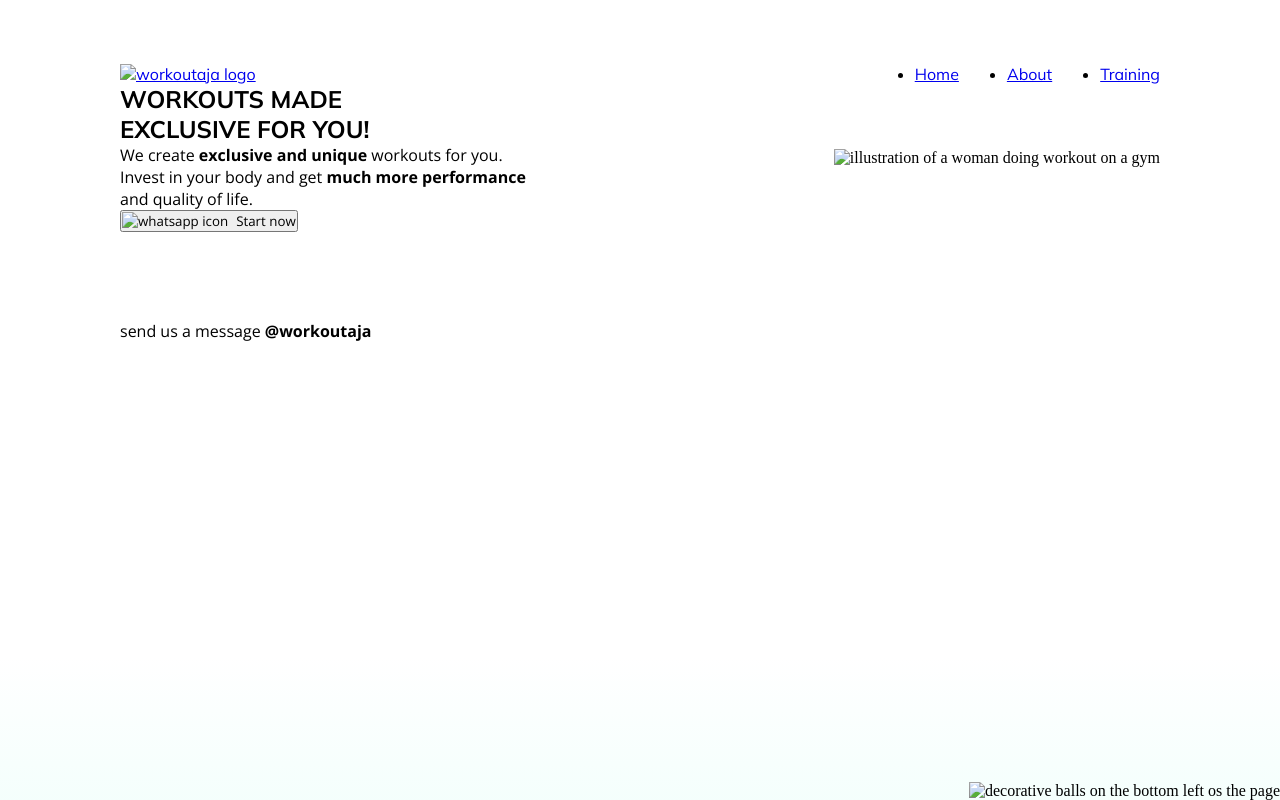
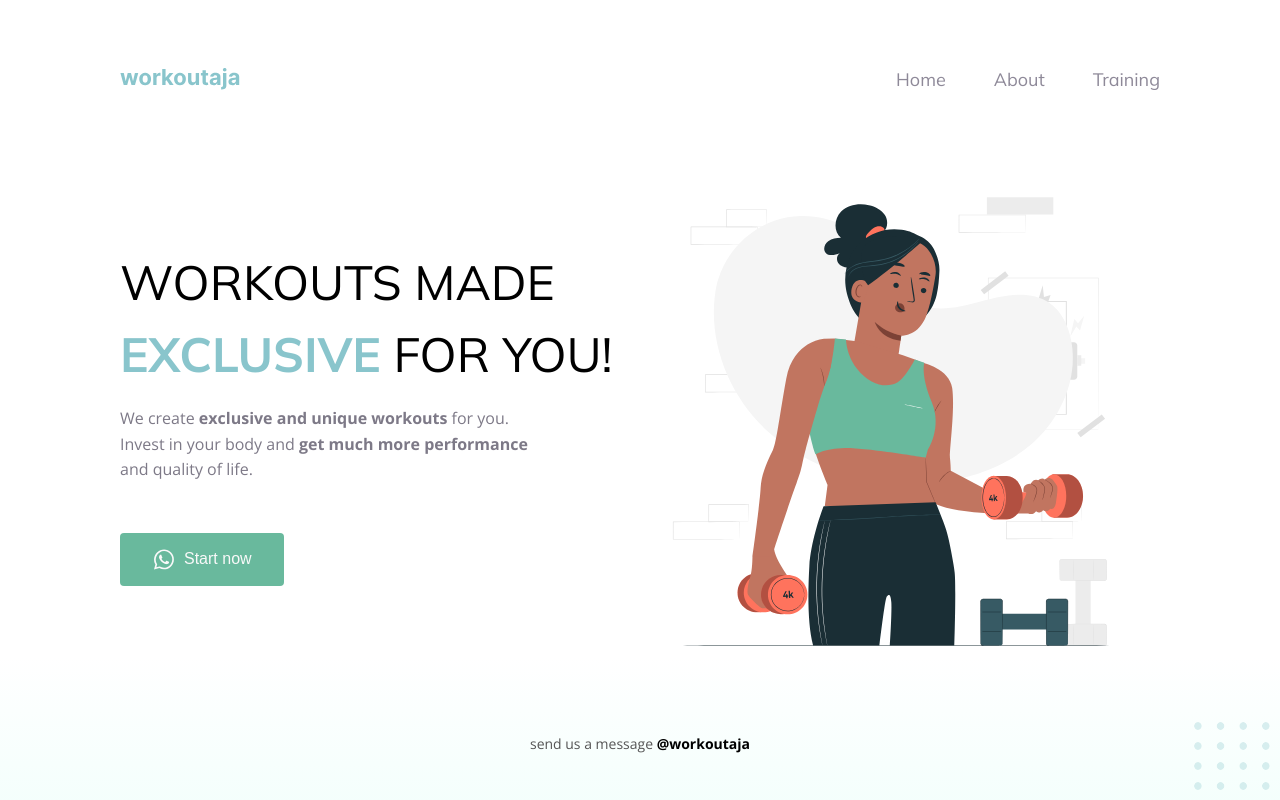
Before and after one commit to fikriandrrhm19/learn-js-ts-by-doing, a plain HTML site: page assignments/task_3/index.html in a window 1280 px wide. Drawn offline with nearby package versions, Linux system fonts and the light colour scheme.

Commit message:
Customize CSS and HTML files so that they look as required

```diff
--- a/assignments/task_3/index.html
+++ b/assignments/task_3/index.html
@@ -5,16 +5,16 @@
     <link rel="preconnect" href="https://fonts.gstatic.com" crossorigin>
     <meta charset="UTF-8">
     <meta name="viewport" content="width=device-width, initial-scale=1.0">
-    <title>Document</title>
-    <link rel="stylesheet" href="./style.css">
+    <title>WorkoutAja</title>
+    <link rel="stylesheet" href="style.css">
     <link href="https://fonts.googleapis.com/css2?family=Mulish:wght@400;700&family=Open+Sans:wght@400;700&display=swap" rel="stylesheet">
   </head>
 
   <body>
     <div class="page">
       <nav>
-        <a href="#" id="logo" href="#">
-          <img src="./imgs/logo.svg" alt="workoutaja logo">
+        <a href="#" id="logo">
+          <img src="./images/logo.svg" alt="WorkoutAja logo">
         </a>
         <ul>
           <li><a href="#">Home</a></li>
@@ -26,14 +26,14 @@
       <main>
         <section class="text">
           <h1>WORKOUTS MADE <br> <span>EXCLUSIVE</span> FOR YOU!</h1>
-          <p>We create <strong>exclusive and unique</strong> workouts for you. <br>
-            Invest in your body and get <strong>much more performance</strong><br>and quality of life.</p>
+          <p>We create <strong>exclusive and unique workouts</strong> for you. <br>
+            Invest in your body and <strong>get much more performance</strong><br>and quality of life.</p>
           <button alt="go to whatsapp">
-            <img src="./imgs/whatsapp-icon.svg" alt="whatsapp icon">
+            <img src="./images/whatsapp-icon.svg" alt="whatsapp icon">
             Start now
           </button>
         </section>
-        <img src="./imgs/woman.svg" alt="illustration of a woman doing workout on a gym">
+        <img class="hero-image" src="./images/woman.svg" alt="Illustration of a woman working out in a gym">
       </main>
 
       <footer>
@@ -41,6 +41,6 @@
       </footer>
 
     </div>
-    <img id="balls" src="./imgs/balls.svg" alt="decorative balls on the bottom left os the page">
+    <img id="balls" src="./images/balls.svg" alt="decorative balls on the bottom left os the page">
   </body>
 </html>
--- a/assignments/task_3/style.css
+++ b/assignments/task_3/style.css
@@ -1,13 +1,12 @@
 * {
   margin: 0;
   padding: 0;
+  box-sizing: border-box;
 }
-/* font-family: 'Mulish', sans-serif;
-font-family: 'Open Sans', sans-serif; */
 
 body {
   background: linear-gradient(180deg, rgba(227, 255, 248, 0) 82.08%, rgba(227, 255, 248, 0.38) 100%);
-
+  font-family: 'Open Sans', sans-serif;
   min-height: 100vh;
 }
 
@@ -20,26 +19,33 @@ body {
 /* Check margin */
 nav {
   font-family: 'Mulish', sans-serif;
-  color: #000;
   display: flex;
   justify-content: space-between;
   align-items: center;
+  margin-bottom: 40px;
 }
 
 /* Check list styling */
 nav ul {
   display: flex;
   gap: 48px;
+  list-style: none;
 }
 
 /* Check list link style */
 nav ul li a {
-
+  text-decoration: none;
+  font-size: 18px;
+  color: #1F1534;
+  opacity: 50%;
+  transition: all 0.3s ease-in-out;
 }
 
 /* Make text bold on hover */
 nav ul li a:hover {
-
+  color: #1F1534;
+  font-weight: 700;
+  opacity: 100%;
 }
 
 
@@ -47,37 +53,71 @@ main {
   display: flex;
   justify-content: space-between;
   align-items: center;
-  margin-bottom: 88px;
+  margin-top: 64px;
+  margin-bottom: 40px;
 }
 
 /* Check margin and font styling */
 .text h1 {
   font-family: 'Mulish', sans-serif;
+  font-size: 48px;
+  font-weight: 400;
+  line-height: 150%;
 }
 
 /* Check font styling */
 .text h1 span {
+  color: #89C5CC;
+  font-weight: 700;
 }
 
 /* Check font styling */
 .text p {
   font-family: 'Open Sans', sans-serif;
+  font-size: 16px;
+  color: #7D7987;
+  margin: 16px 0;
+  line-height: 160%;
+  font-weight: 400;
+}
+
+.text p strong {
+  font-weight: 900;
 }
 
 /* Check font styling and make sure the button is rounded */
 .text button {
-  font-family: 'Open Sans', sans-serif;
   display: flex;
+  align-items: center;
   gap: 8px;
+  font-weight: 500;
+  margin-top: 50px;
+  background-color: #69B99D;
+  color: #F9F9F9;
+  border: none;
+  padding: 14px 32px;
+  font-size: 16px;
+  border-radius: 4px;
+  cursor: pointer;
+  transition: background-color 0.3s ease-in-out;
 }
 
 /* Handle when user hover on the button */
 .text button:hover {
+  background-color: #4a8a77;
+}
+
+.hero-image {
+  max-width: 100%;
+  height: auto;
 }
 
 /* Check the text styling */
 footer {
-  font-family: 'Open Sans', sans-serif;
+  text-align: center;
+  font-size: 14px;
+  padding: 20px 0;
+  color: #555;
 }
 
 /* Check the text styling */
@@ -85,10 +125,15 @@ footer a {
   color: #000;
   text-decoration: none;
   font-weight: 700;
+  transition: color 0.3s ease-in-out;
+}
+
+footer a:hover {
+  color: #007bff;
 }
 
 #balls {
   position: fixed;
-  bottom: 0px;
-  right: 0px;
+  bottom: 0;
+  right: 0;
 }
```
